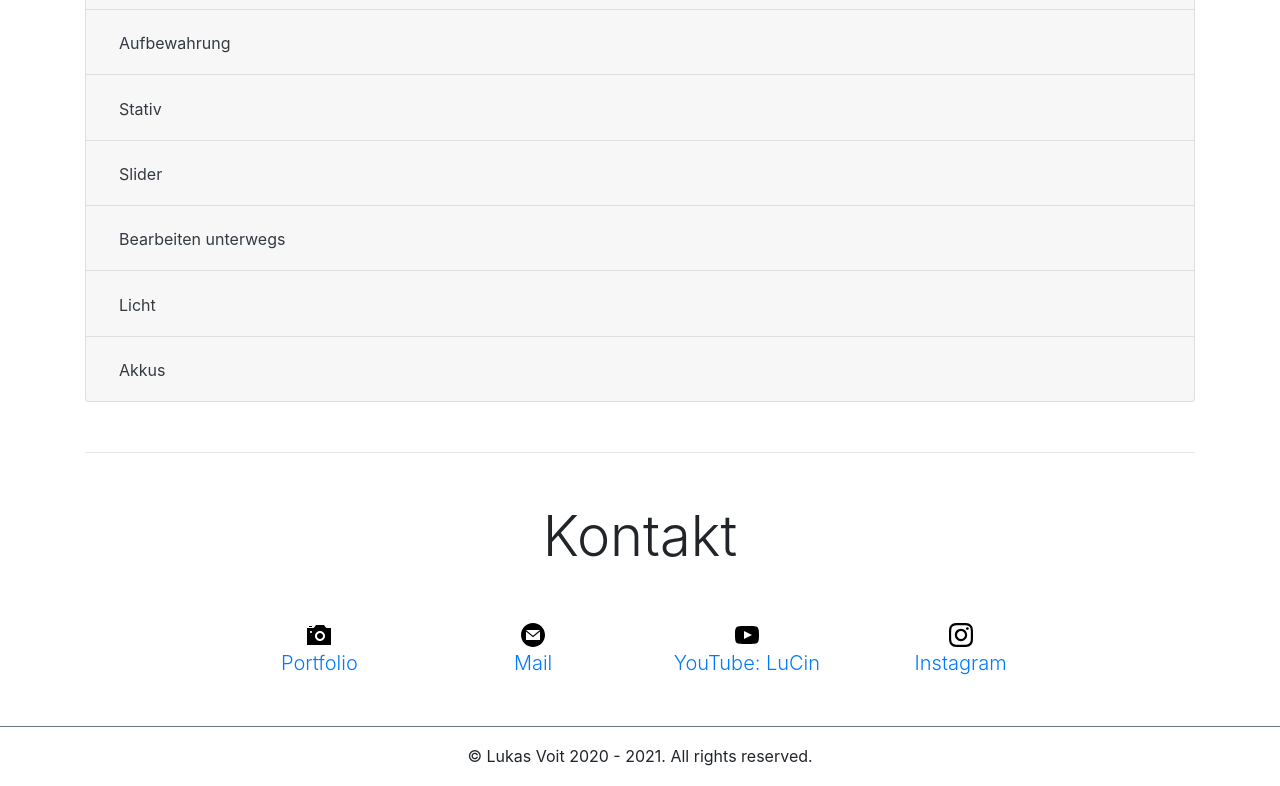
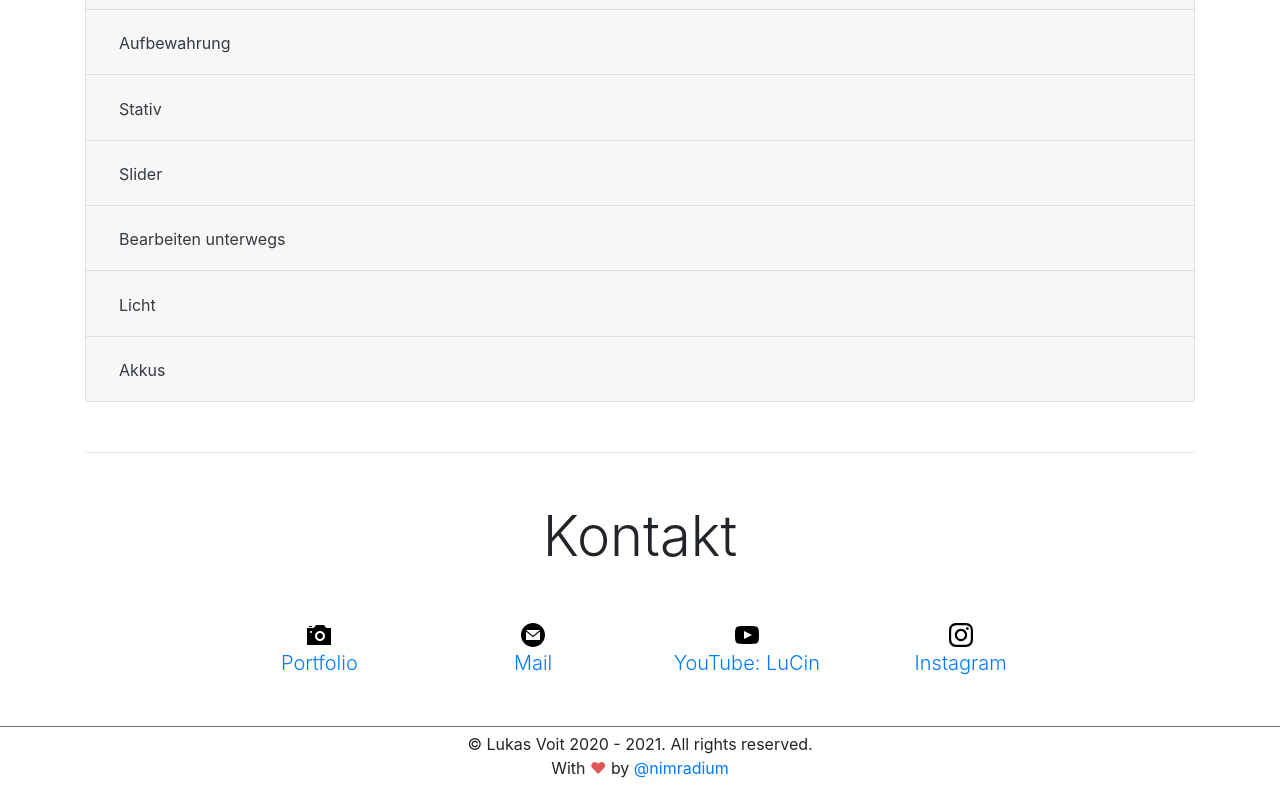
Before and after one commit to nimradium/lukasvoit.com, a plain HTML site: page index.html in a window 1280 px wide. Shown: the part 3787-4573 px from the top of the page. Drawn offline with Linux system fonts and the light colour scheme.

Commit message:
+ added with heart by

```diff
--- a/index.html
+++ b/index.html
@@ -968,8 +968,8 @@
       class="d-flex mt-5 mb-0 align-items-center justify-content-center border-top border-secondary"
       style="min-height: 60px"
     >
-      <p class="mb-0">
-        &copy; Lukas Voit 2020 - 2021. All rights reserved.
+      <p class="mb-0 text-center">
+        &copy; Lukas Voit 2020 - 2021. All rights reserved. <br> With <span style="color: #e25555;">&#9829;</span> by <a href="https://github.com/nimradium">@nimradium</a>
       </p>
     </footer>
     <script src="assets/js/jquery.min.js"></script>
```
